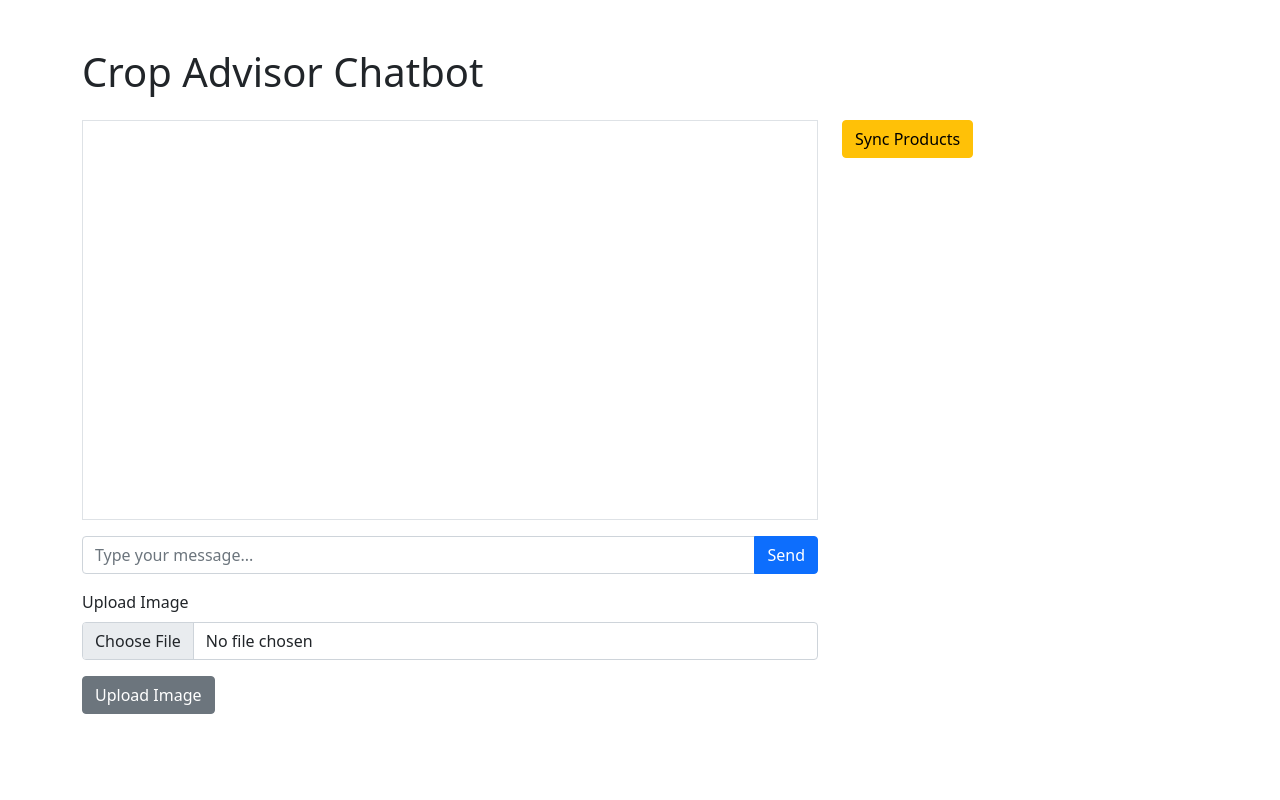
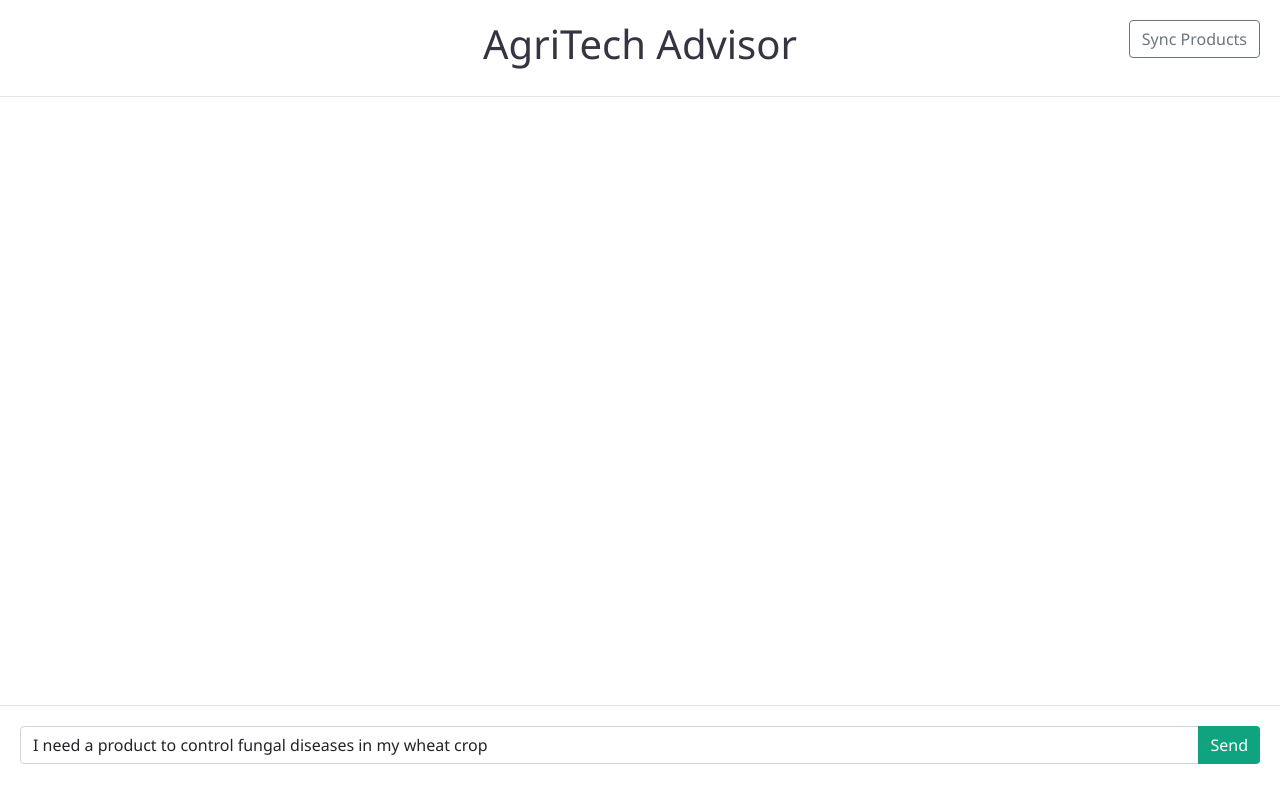
Before and after one commit to thakurfurqaan/apco-chatbot, a FastAPI app: page / in a window 1280 px wide. Run offline with FastAPI, Linux system fonts and the light colour scheme; some libraries are stand-ins or nearby versions.

Commit message:
Added procfile

```diff
--- a/app/templates/chat.html
+++ b/app/templates/chat.html
@@ -3,57 +3,102 @@
   <head>
     <meta charset="UTF-8" />
     <meta name="viewport" content="width=device-width, initial-scale=1.0" />
-    <title>Crop Advisor Chatbot</title>
+    <title>Crop Disease Advisor</title>
     <link
       href="https://cdn.jsdelivr.net/npm/bootstrap@5.1.3/dist/css/bootstrap.min.css"
       rel="stylesheet"
     />
+    <style>
+      body, html {
+        height: 100%;
+        margin: 0;
+        font-family: 'Segoe UI', 'Helvetica', 'Arial', sans-serif;
+        background-color: #ffffff;
+        color: #343541;
+      }
+      .chat-container {
+        height: 100vh;
+        display: flex;
+        flex-direction: column;
+        margin: 0 auto;
+      }
+      .chat-header {
+        padding: 20px;
+        text-align: center;
+        border-bottom: 1px solid #e5e5e5;
+      }
+      .chat-messages {
+        flex-grow: 1;
+        overflow-y: auto;
+        padding: 20px;
+      }
+      .message {
+        margin-bottom: 20px;
+        padding: 10px;
+        border-radius: 5px;
+        max-width: 80%;
+      }
+      .user-message {
+        background-color: #f7f7f8;
+        align-self: flex-end;
+        margin-left: auto;
+      }
+      .bot-message {
+        background-color: #ffffff;
+        align-self: flex-start;
+        border: 1px solid #e5e5e5;
+      }
+      .chat-input {
+        padding: 20px;
+        border-top: 1px solid #e5e5e5;
+      }
+      .btn-custom {
+        background-color: #10a37f;
+        border: none;
+        color: white;
+      }
+      .btn-custom:hover {
+        background-color: #1a7f64;
+      }
+      #sync-products {
+        position: fixed;
+        top: 20px;
+        right: 20px;
+      }
+      #chat-parent {
+        height: 100%;
+        width: 100%;
+        background-color: red;
+      }
+    </style>
   </head>
   <body>
-    <div class="container mt-5">
-      <h1 class="mb-4">Crop Advisor Chatbot</h1>
-      <div class="row">
-        <div class="col-md-8">
-          <div
-            id="chat-messages"
-            class="border p-3 mb-3"
-            style="height: 400px; overflow-y: auto"
-          >
-            <!-- Chat messages will be displayed here -->
-          </div>
-          <form id="chat-form">
-            <div class="input-group mb-3">
-              <input
+    <div class="chat-container">
+      <div class="chat-header">
+        <h1>AgriTech Advisor</h1>
+      </div>
+        <div id="chat-messages" class="chat-messages">
+          <!-- Chat messages will be displayed here -->
+        </div>
+
+        <div class="chat-input">
+            <form id="chat-form" class="mb-3">
+            <div class="input-group">
+                <input
                 type="text"
                 id="user-input"
                 class="form-control"
-                placeholder="Type your message..."
-              />
-              <button class="btn btn-primary" type="submit">Send</button>
+                placeholder="Ask about crops, soil, diseases, pests, or products..."
+                value="I need a product to control fungal diseases in my wheat crop"
+                />
+                <button class="btn btn-custom" type="submit">Send</button>
             </div>
-          </form>
-          <form id="image-upload-form" enctype="multipart/form-data">
-            <div class="mb-3">
-              <label for="image-upload" class="form-label">Upload Image</label>
-              <input
-                type="file"
-                class="form-control"
-                id="image-upload"
-                accept="image/*"
-              />
-            </div>
-            <button type="submit" class="btn btn-secondary">
-              Upload Image
-            </button>
-          </form>
+            </form>
         </div>
-        <div class="col-md-4">
-          <button id="sync-products" class="btn btn-warning mb-3">
-            Sync Products
-          </button>
-        </div>
-      </div>
     </div>
+    <button id="sync-products" class="btn btn-outline-secondary">Sync Products</button>
+  </body>
+</html>
 
     <script src="https://cdn.jsdelivr.net/npm/bootstrap@5.1.3/dist/js/bootstrap.bundle.min.js"></script>
     <script>
@@ -67,22 +112,11 @@
         e.preventDefault();
         const message = userInput.value.trim();
         if (message) {
-          appendMessage("You", message);
+          appendMessage("You", message, "user-message");
           userInput.value = "";
           const response = await sendMessage(message);
-          appendMessage("Bot", response.message);
+          appendMessage("AgriTech", response.message, "bot-message");
         }
-      });
-
-      imageUploadForm.addEventListener("submit", async (e) => {
-        e.preventDefault();
-        const formData = new FormData(imageUploadForm);
-        const response = await fetch("/chat/upload-image", {
-          method: "POST",
-          body: formData,
-        });
-        const result = await response.json();
-        appendMessage("Bot", result.message);
       });
 
       syncProductsButton.addEventListener("click", async () => {
@@ -106,8 +140,9 @@
         return response.json();
       }
 
-      function appendMessage(sender, message) {
+      function appendMessage(sender, message, className) {
         const messageElement = document.createElement("div");
+        messageElement.className = `message ${className}`;
         messageElement.innerHTML = `<strong>${sender}:</strong> ${message}`;
         chatMessages.appendChild(messageElement);
         chatMessages.scrollTop = chatMessages.scrollHeight;
```
Also changed, not shown: chroma_db/chroma.sqlite3, 2 other files.
